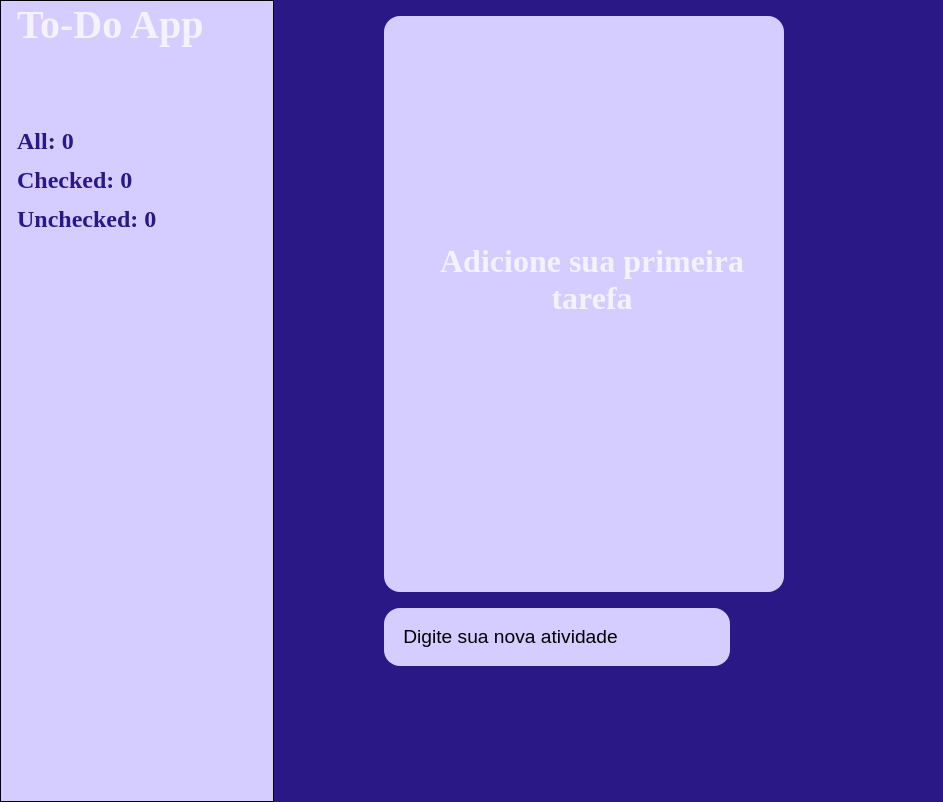
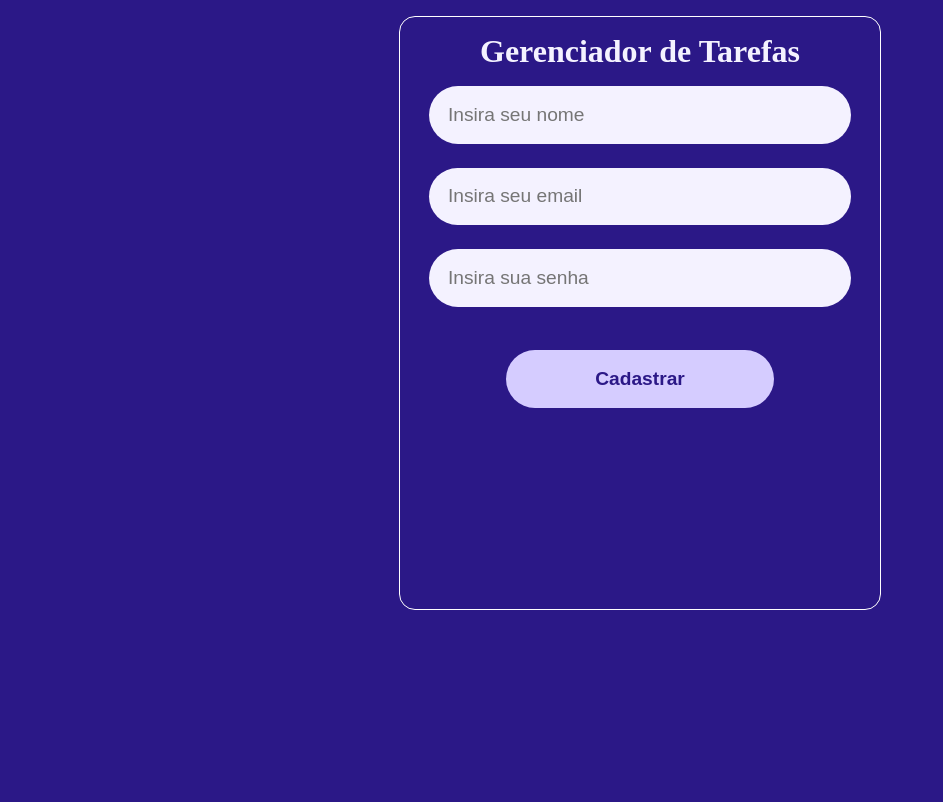
Before and after one commit to artfalcao/polotech-react-modulo2, a React (Create React App) app in the folder code/: page / in a window 1280 px wide. Shown: the whole page, without its empty margins (0-943 px from the left). Built offline with nearby package versions, Linux system fonts and the light colour scheme.

Commit message:
using routes and form validations with toastify

```diff
--- a/code/package.json
+++ b/code/package.json
@@ -14,7 +14,9 @@
     "nanoid": "^4.0.2",
     "react": "^18.2.0",
     "react-dom": "^18.2.0",
+    "react-router-dom": "^6.11.0",
     "react-scripts": "5.0.1",
+    "react-toastify": "^9.1.2",
     "styled-components": "^5.3.9",
     "typescript": "^4.4.2",
     "web-vitals": "^2.1.0"
--- a/code/src/App.tsx
+++ b/code/src/App.tsx
@@ -1,13 +1,20 @@
 import { GlobalStyle } from './GlobalStyle';
+import { BrowserRouter as Router, Route, Routes } from "react-router-dom";
 import { ActivityProvider } from './context/activity.context';
 import ListPage from './pages/ListPage';
+import Register from './pages/Register';
 
 const App = () => {
   return (
     <>
       <ActivityProvider>
         <GlobalStyle />
-        <ListPage />
+          <Router>
+            <Routes>
+              <Route path="/listPage" element={<ListPage />}/>
+              <Route path='/' element={<Register />}/>
+            </Routes>
+          </Router>
       </ActivityProvider>
     </>
   );
--- /dev/null
+++ b/code/src/components/Column/index.ts
@@ -0,0 +1,6 @@
+import styled from "styled-components";
+
+export const Column = styled.div`
+  width: 30vw;
+  height: 100vh;
+`;
--- a/code/src/components/Columns/index.ts
+++ /dev/null
@@ -1,11 +0,0 @@
-import styled from "styled-components";
-
-export const LeftColumn = styled.div`
-  width: 30vw;
-  height: 100vh;
-`;
-
-export const CenterColumn = styled.div`
-  width: 30vw;
-  height: 100vh;
-`;
--- a/code/src/pages/ListPage.tsx
+++ b/code/src/pages/ListPage.tsx
@@ -9,7 +9,7 @@ import ActivityCard from '../components/Activity';
 import Spacer from '../components/Spacer';
 import Input from '../components/Input';
 import Header from '../components/Header';
-import { LeftColumn, CenterColumn } from '../components/Columns/index';
+import { Column } from '../components/Column/index';
 
 //types
 import { IActivity } from '../components/Activity/Activity.types';
@@ -71,11 +71,11 @@ const ListPage = () => {
 
   return (
     <Container>
-      <LeftColumn>
+      <Column>
         <Header status={Status}/>
-      </LeftColumn>
+      </Column>
 
-      <CenterColumn>
+      <Column>
         <ToDoContainer>
           <Spacer height='1'/>
 
@@ -104,7 +104,7 @@ const ListPage = () => {
           onChange={handleActivityChange}
           onKeyPress={handleActivityKeyPress}
         />
-      </CenterColumn>
+      </Column>
 
       {/* <Search /> */}
       {/* <Spacer /> */}
--- /dev/null
+++ b/code/src/pages/Register/index.tsx
@@ -0,0 +1,104 @@
+import React, { useState } from "react";
+import { useNavigate } from "react-router-dom";
+import { Title, Container, Form, Input, SubmitButton } from "./style";
+import { ToastContainer, toast } from 'react-toastify';
+import 'react-toastify/dist/ReactToastify.css';
+
+type TRegisterData = {
+  name: string,
+  email: string,
+  password: string
+}
+
+
+const Register = () => {
+  const navigate = useNavigate();
+  const [ name, setName ] = useState("");
+  const [ email, setEmail ] = useState("");
+  const [ password, setPassword ] = useState("");
+
+  const [formData, setFormData] = useState<TRegisterData>({} as TRegisterData);
+
+    const validateName = (name: string): string | undefined => {
+        if(name.trim().length < 3) {
+            return 'O NOME deve ter no mínimo 03 caracteres';
+        }
+    };
+
+    const validateEmail = (email: string): string | undefined => {
+        const emailRegex = /\S+@\S+\.\S+/;
+        if (!emailRegex.test(email)) {
+            return 'O E-MAIL precisa ser válido';
+        }
+    };
+
+    const validatePassword = (password: string): string | undefined => {
+      if(password.trim().length < 3) {
+        return 'A SENHA deve ter no mínimo 03 caracteres';
+    }
+
+    };
+
+  const cadastrarUsuario = (e: React.MouseEvent) => {
+    e.preventDefault();
+
+    const nameError = validateName(name);
+    const emailError = validateEmail(email);
+    const passwordError = validatePassword(password);
+
+    const toastPosition = toast.POSITION.TOP_RIGHT
+
+    if(nameError) {
+        toast.error(nameError, {position: toastPosition});
+        return
+    }
+
+    if(emailError) {
+        toast.error(emailError, {position: toastPosition});
+        return
+    }
+
+    if(passwordError) {
+        toast.error(passwordError, {position: toastPosition});
+        return
+    }
+
+    setFormData({
+      name: name,
+      email: email,
+      password: password
+    });
+
+    localStorage.setItem("user", JSON.stringify(formData))
+    navigate("/listPage");
+  }
+
+  return (
+    <Container>
+     <Title>Gerenciador de Tarefas</Title>
+     <Form>
+      <Input
+        type="text"
+        placeholder="Insira seu nome"
+        onChange={(e) => setName(e.target.value)}
+      />
+      <Input
+        type="email"
+        placeholder="Insira seu email"
+        onChange={(e) => setEmail(e.target.value)}
+      />
+      <Input
+        type="password"
+        placeholder="Insira sua senha"
+        onChange={(e) => setPassword(e.target.value)}
+      />
+      <SubmitButton onClick={cadastrarUsuario}>
+        Cadastrar
+      </SubmitButton>
+      <ToastContainer />
+     </Form>
+    </Container>
+  )
+}
+
+export default Register;
--- /dev/null
+++ b/code/src/pages/Register/style.ts
@@ -0,0 +1,50 @@
+import styled from "styled-components";
+
+export const Container = styled.div`
+  border: 1px solid white;
+  border-radius: 1em;
+  width: 35vw;
+  height: 70vh;
+  margin: 1em auto;
+  padding: 1em;
+
+  display: flex;
+  flex-direction: column;
+  gap: 1em;
+  align-items: center;
+`;
+
+export const Title = styled.h1`
+  color: #F4F2FF;
+`;
+
+export const Form = styled.form`
+  width: 100%;
+  display: flex;
+  flex-direction: column;
+  align-items: center;
+  gap: 1.5em;
+`;
+
+export const Input = styled.input`
+  width: 90%;
+  height: 3em;
+  font-size: 1.2em;
+  padding-left: 1em;
+  border: none;
+  border-radius: 2em;
+  background-color: #F4F2FF;
+`;
+
+export const SubmitButton = styled.button`
+  width: 60%;
+  height: 3em;
+  font-size: 1.2em;
+  font-weight: 600;
+  margin: 1em auto;
+  border: none;
+  border-radius: 2em;
+  background-color: #D5CCFF;
+  color: #2B1887;
+  cursor: pointer;
+`;
```
Also changed, not shown: 1 other file (tests, documents, lock files or other folders).
